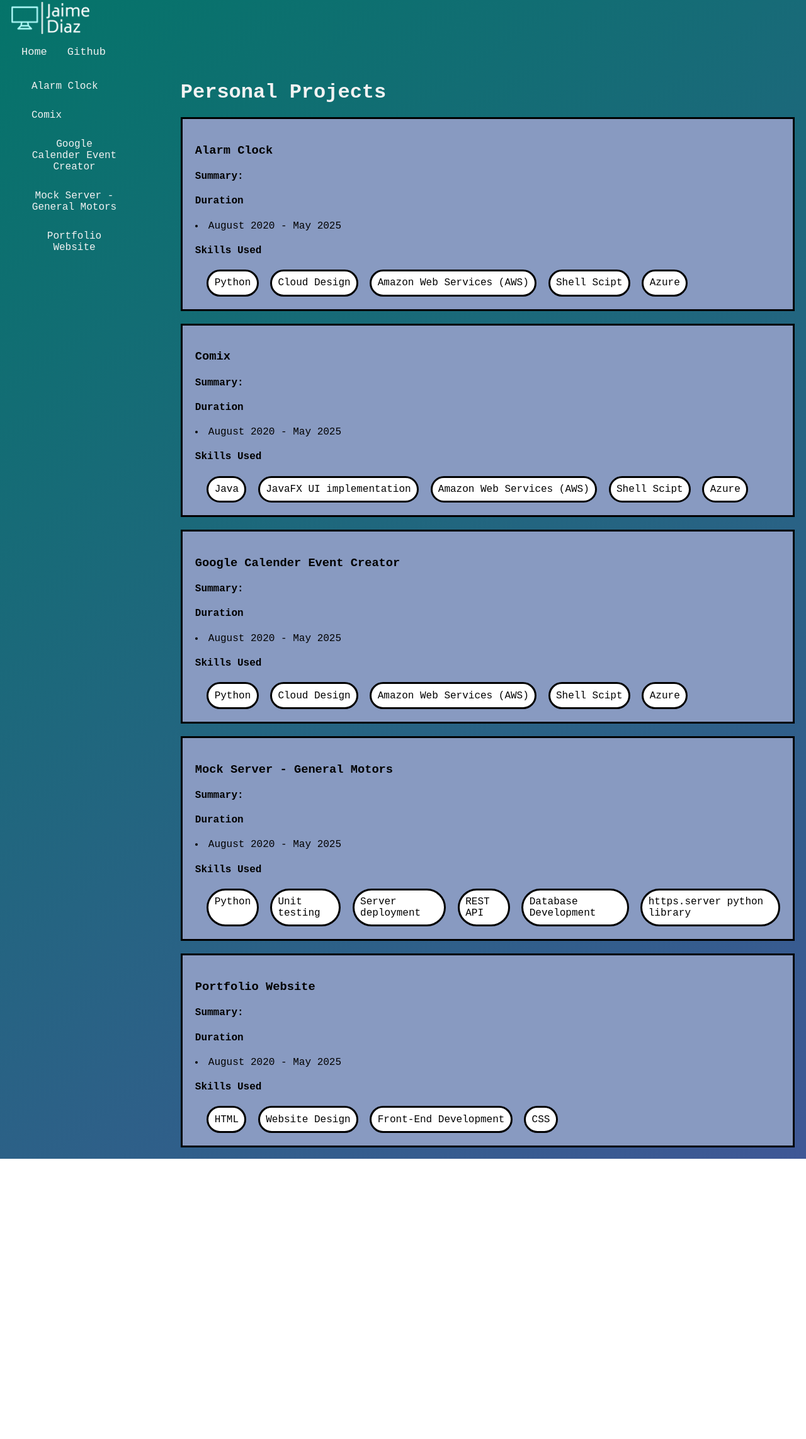
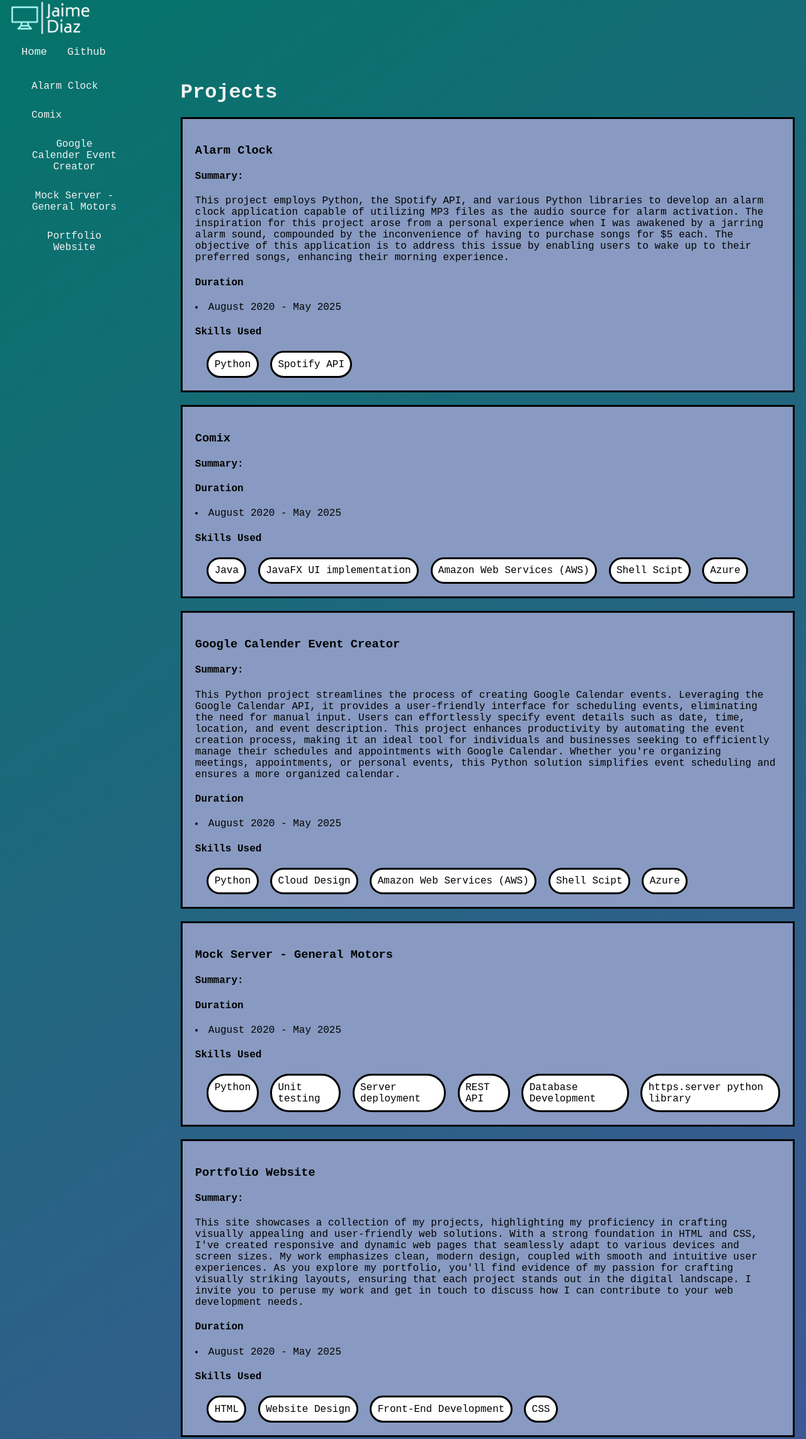
Before and after one commit to Jsd5582/Website, a plain HTML site: page src/Projects.html in a window 1280 px wide. Shown: the part 15-2300 px from the top of the page at 63% size. Before the commit the page ends 1855 px from the top, so only its background shows below. Drawn offline with Linux system fonts and the light colour scheme.

Commit message:
completed homepage, work done to projects page

```diff
--- a/src/Projects.html
+++ b/src/Projects.html
@@ -26,14 +26,19 @@
         </div>
         <div class="rightcolumnED">
             <div class="University">
-                <h1>Personal Projects</h1>
+                <h1>Projects</h1>
                 <div class="Class_info">
                     <div class="Info_card">
                         <div id="Alarm Clock"></div>
                         <h3>Alarm Clock</h3>
                         <h4>Summary:</h4>
                             <p>
-
+                                This project employs Python, the Spotify API, and various Python libraries to develop
+                                an alarm clock application capable of utilizing MP3 files as the audio source for alarm
+                                activation. The inspiration for this project arose from a personal experience when I was
+                                awakened by a jarring alarm sound, compounded by the inconvenience of having to purchase
+                                songs for $5 each. The objective of this application is to address this issue by enabling
+                                users to wake up to their preferred songs, enhancing their morning experience.
                             </p>
                         <h4>Duration</h4>
                             <li>August 2020 - May 2025</li>
@@ -43,16 +48,7 @@
                                     Python
                                 </div>
                                 <div class="Skill_Used">
-                                    Cloud Design
-                                </div>
-                                <div class="Skill_Used">
-                                    Amazon Web Services (AWS)
-                                </div>
-                                <div class="Skill_Used">
-                                    Shell Scipt
-                                </div>
-                                <div class="Skill_Used">
-                                    Azure
+                                    Spotify API
                                 </div>
                             </div>
                     </div>
@@ -96,7 +92,15 @@
                         <h3>Google Calender Event Creator</h3>
                         <h4>Summary:</h4>
                             <p>
-
+                                This Python project streamlines the process of creating Google Calendar events.
+                                Leveraging the Google Calendar API, it provides a user-friendly interface for
+                                scheduling events, eliminating the need for manual input. Users can effortlessly
+                                specify event details such as date, time, location, and event description. This
+                                project enhances productivity by automating the event creation process, making it
+                                an ideal tool for individuals and businesses seeking to efficiently manage their
+                                schedules and appointments with Google Calendar. Whether you're organizing meetings,
+                                appointments, or personal events, this Python solution simplifies event scheduling and
+                                ensures a more organized calendar.
                             </p>
                         <h4>Duration</h4>
                             <li>August 2020 - May 2025</li>
@@ -162,7 +166,13 @@
                         <h3>Portfolio Website</h3>
                         <h4>Summary:</h4>
                             <p>
-
+                                This site showcases a collection of my projects, highlighting my proficiency in crafting visually appealing
+                                and user-friendly web solutions. With a strong foundation in HTML and CSS, I've created responsive and
+                                dynamic web pages that seamlessly adapt to various devices and screen sizes. My work emphasizes clean, modern
+                                design, coupled with smooth and intuitive user experiences. As you explore my portfolio, you'll find evidence
+                                of my passion for crafting visually striking layouts, ensuring that each project stands out in the digital
+                                landscape. I invite you to peruse my work and get in touch to discuss how I can contribute to your web
+                                development needs.
                             </p>
                         <h4>Duration</h4>
                             <li>August 2020 - May 2025</li>
```
Also changed, not shown: src/index.html (+40 -10 lines).
